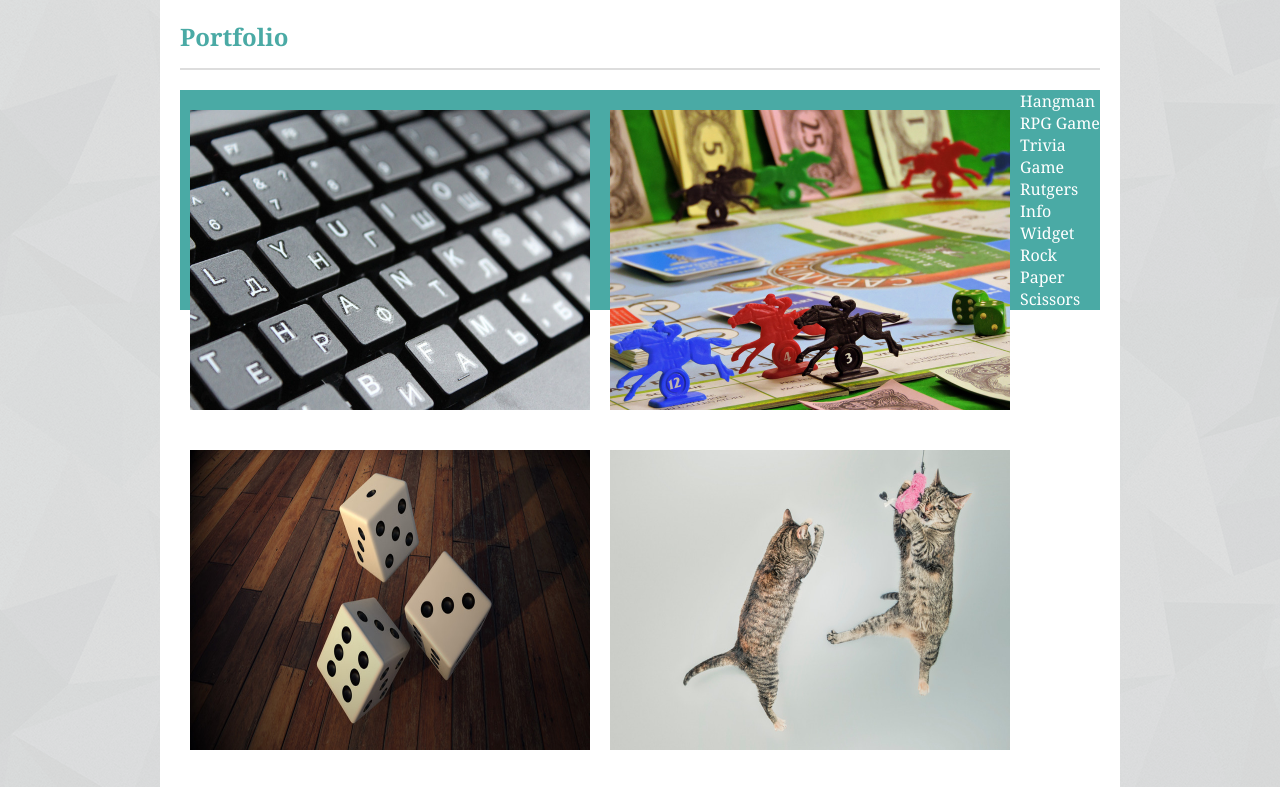
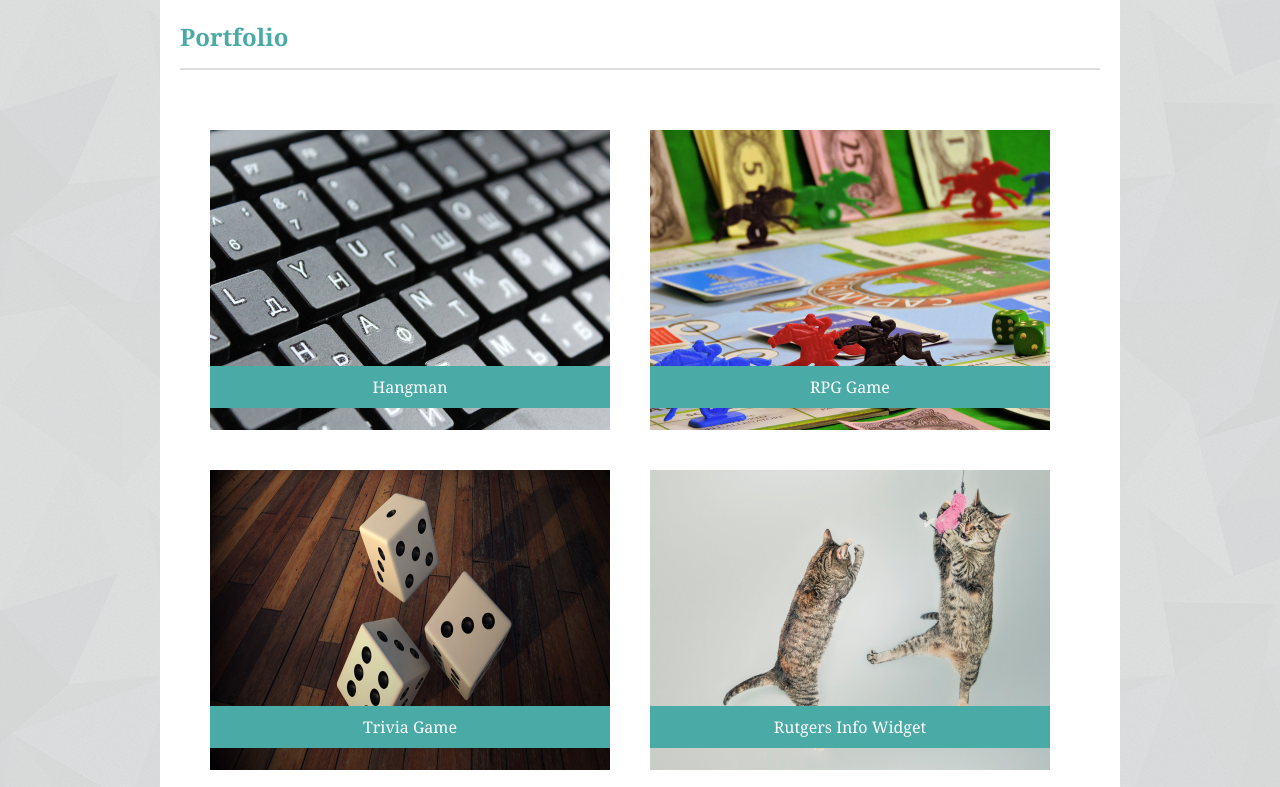
Before and after one commit to alycapps/Basic-Portfolio, a plain HTML site: page portfolio.html in a window 1280 px wide. Shown: the part 98-885 px from the top of the page. Drawn offline with Linux system fonts and the light colour scheme.

Commit message:
Portfolio labels over pics

```diff
--- a/assets/css/style.css
+++ b/assets/css/style.css
@@ -68,17 +68,37 @@ p {
     margin: 15px;
 }
 
+
 #portfolio {
-    color:#ffffff;
-    background-color: #4aaaa5;
+
+}
+
+.portfoliobox {
+    position: relative;
+    width: 400px;
+    height: 300px;
+    margin: 20px;
+    float: left;
 }
 
 /*this controls the portfolio pics*/
 .portfoliopic {
     width: 400px;
     height: 300px;
-    float: left;
-    padding: 20px 10px;
+    margin: 20px 10px;
+    position: absolute;
+}
+
+/*this controls the text boxes over the portfolio pics*/
+.text-box {
+    position:absolute;
+    text-align: center;
+    background-color: #4aaaa5;
+    color:#ffffff;
+    bottom: 2px;
+    width: 100%;
+    margin: 0 10px;
+    padding: 10px 0;
 }
 
 .footer {
--- a/portfolio.html
+++ b/portfolio.html
@@ -28,16 +28,31 @@
             <h2>Portfolio</h2>
 
             <div id="portfolio">
-                <img class="portfoliopic" src="./assets/images/hangman.jpg">
-                Hangman
-                <img class="portfoliopic" src="./assets/images/rpg.jpg">
-                RPG Game
-                <img class="portfoliopic" src="./assets/images/triviagame.jpg">
-                Trivia Game
-                <img class="portfoliopic" src="./assets/images/widget.jpg">
-                Rutgers Info Widget
-                <img class="portfoliopic" src="./assets/images/rockpaperscissors.jpg">
-                Rock Paper Scissors
+                <div class="portfoliobox">
+                    <img class="portfoliopic" src="./assets/images/hangman.jpg">
+                    <div class="text-box">Hangman</div>
+                </div>
+
+                <div class="portfoliobox">
+                    <img class="portfoliopic" src="./assets/images/rpg.jpg">
+                    <div class="text-box">RPG Game</div>
+                </div>
+
+                <div class="portfoliobox">
+                    <img class="portfoliopic" src="./assets/images/triviagame.jpg">
+                    <div class="text-box">Trivia Game</div>
+                </div>
+
+                <div class="portfoliobox">
+                    <img class="portfoliopic" src="./assets/images/widget.jpg">
+                    <div class="text-box">Rutgers Info Widget</div>
+                </div>
+
+                <div class="portfoliobox">
+                    <img class="portfoliopic" src="./assets/images/rockpaperscissors.jpg">
+                    <div class="text-box">Rock Paper Scissors</div>
+                </div>
+
             </div>
 
         </div>
```
